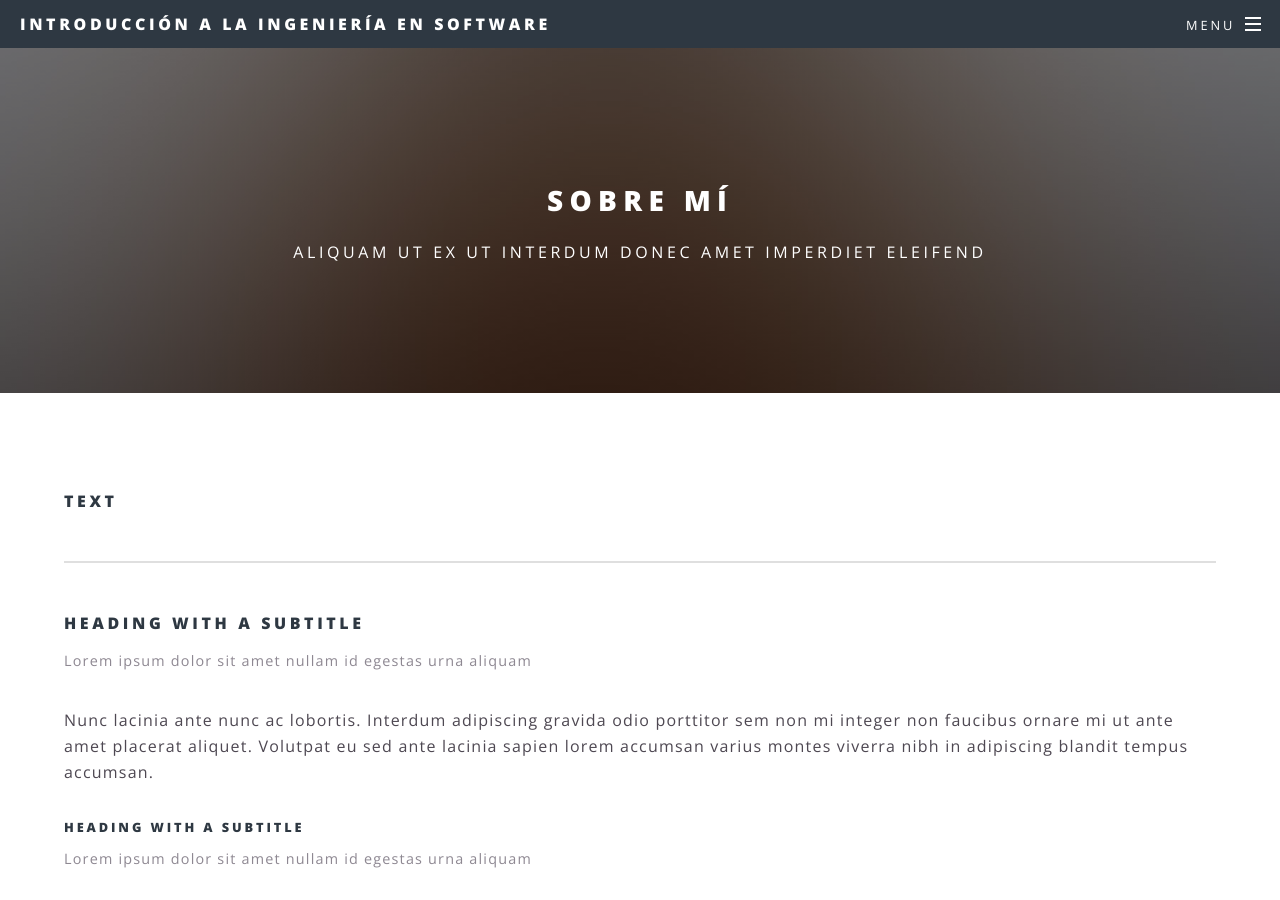
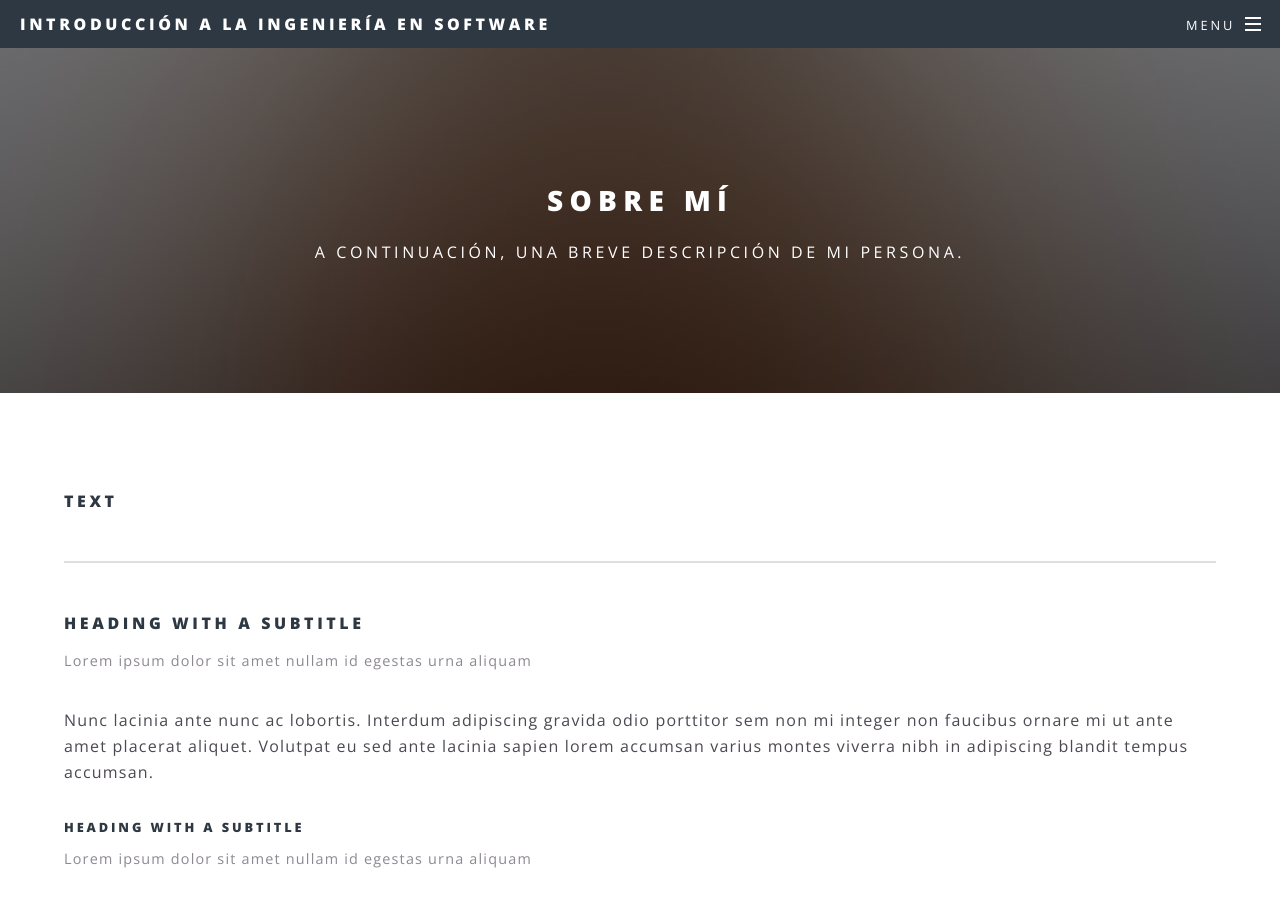
Before and after one commit to Vico2001/hix2, a Jekyll site: the page built from elements.html, in a window 1280 px wide and 900 px high. Built offline with Jekyll 4.4.1, drawn with Linux system fonts in a browser that asks for light colours.

Commit message:
Update page.html

```diff
--- a/_layouts/page.html
+++ b/_layouts/page.html
@@ -5,7 +5,7 @@ layout: default
 
   <header>
     <h2>{{ page.title }}</h2>
-    <p>Aliquam ut ex ut interdum donec amet imperdiet eleifend</p>
+    <p>A continuación, una breve descripción de mi persona.</p>
   </header>
 
   <section class="wrapper style5">
```
